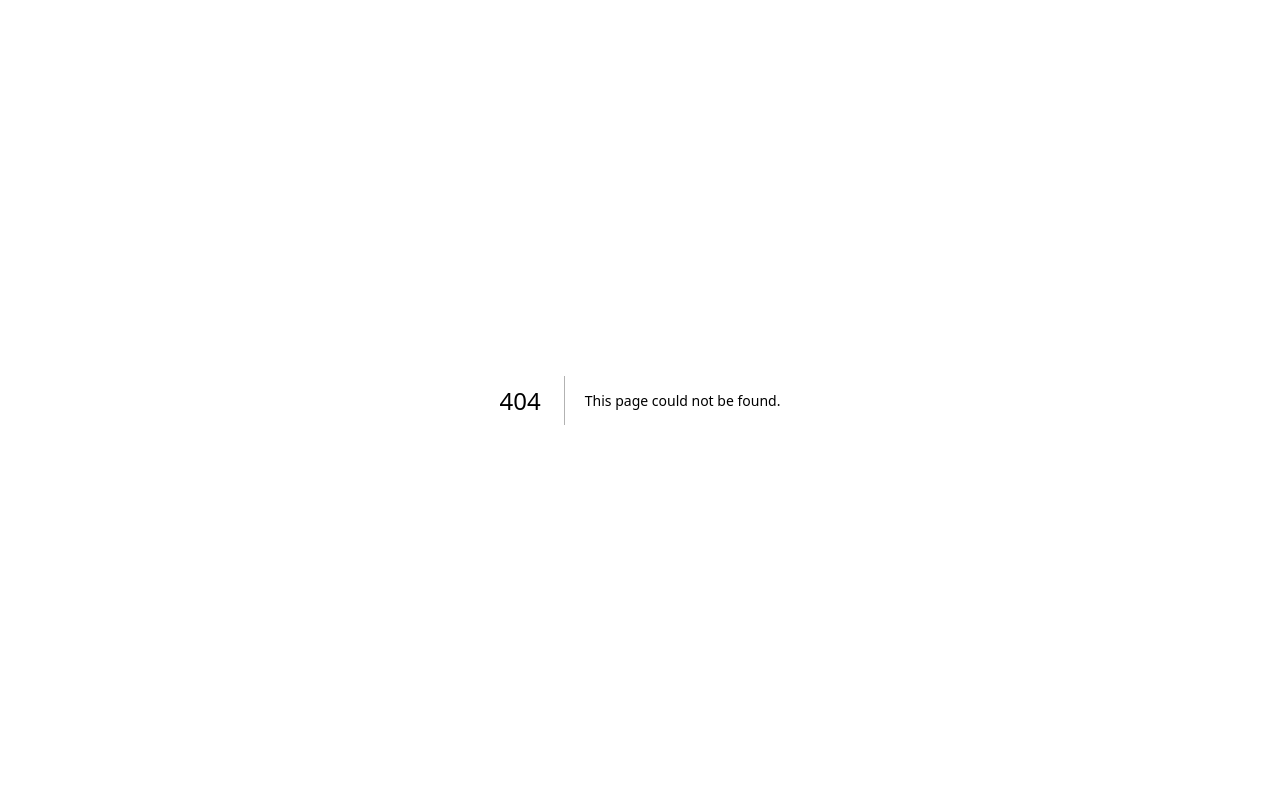
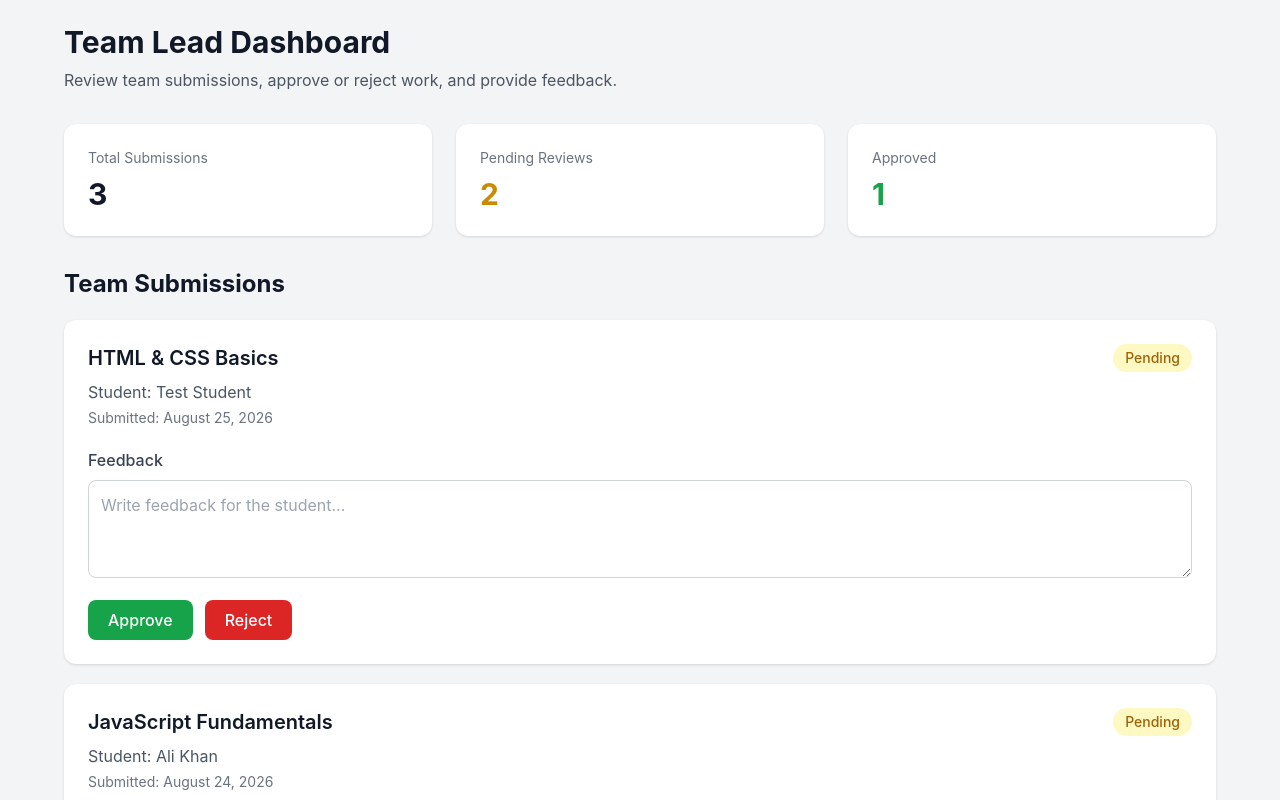
Before and after one commit to bahrozabbas123-cloud/educore-lms-frontend, a Next.js app: page /team-lead in a window 1280 px wide. Before the commit this address had no page. Shown: the top 800 px of the page. Built offline with nearby package versions, Linux system fonts and the light colour scheme.

Commit message:
Complete Week 2 Day 6 Team Lead Dashboard

```diff
--- /dev/null
+++ b/src/app/team-lead/page.tsx
@@ -0,0 +1,199 @@
+"use client";
+
+import { useState } from "react";
+
+type Submission = {
+  id: number;
+  student: string;
+  assignment: string;
+  submittedAt: string;
+  status: "Pending" | "Approved" | "Rejected";
+};
+
+const initialSubmissions: Submission[] = [
+  {
+    id: 1,
+    student: "Test Student",
+    assignment: "HTML & CSS Basics",
+    submittedAt: "August 25, 2026",
+    status: "Pending",
+  },
+  {
+    id: 2,
+    student: "Ali Khan",
+    assignment: "JavaScript Fundamentals",
+    submittedAt: "August 24, 2026",
+    status: "Pending",
+  },
+  {
+    id: 3,
+    student: "Sara Ahmed",
+    assignment: "React Components",
+    submittedAt: "August 23, 2026",
+    status: "Approved",
+  },
+];
+
+export default function TeamLeadDashboard() {
+  const [submissions, setSubmissions] =
+    useState<Submission[]>(initialSubmissions);
+
+  const [feedback, setFeedback] = useState<Record<number, string>>({});
+
+  const updateStatus = (
+    id: number,
+    status: "Approved" | "Rejected"
+  ) => {
+    setSubmissions((current) =>
+      current.map((submission) =>
+        submission.id === id
+          ? { ...submission, status }
+          : submission
+      )
+    );
+  };
+
+  return (
+    <main className="min-h-screen bg-gray-100 p-6">
+      <div className="mx-auto max-w-6xl">
+        {/* Header */}
+        <div>
+          <h1 className="text-3xl font-bold text-gray-900">
+            Team Lead Dashboard
+          </h1>
+
+          <p className="mt-2 text-gray-600">
+            Review team submissions, approve or reject work, and provide
+            feedback.
+          </p>
+        </div>
+
+        {/* Statistics */}
+        <div className="mt-8 grid gap-6 md:grid-cols-3">
+          <div className="rounded-xl bg-white p-6 shadow">
+            <p className="text-sm text-gray-500">
+              Total Submissions
+            </p>
+
+            <p className="mt-2 text-3xl font-bold text-gray-900">
+              {submissions.length}
+            </p>
+          </div>
+
+          <div className="rounded-xl bg-white p-6 shadow">
+            <p className="text-sm text-gray-500">
+              Pending Reviews
+            </p>
+
+            <p className="mt-2 text-3xl font-bold text-yellow-600">
+              {
+                submissions.filter(
+                  (submission) => submission.status === "Pending"
+                ).length
+              }
+            </p>
+          </div>
+
+          <div className="rounded-xl bg-white p-6 shadow">
+            <p className="text-sm text-gray-500">
+              Approved
+            </p>
+
+            <p className="mt-2 text-3xl font-bold text-green-600">
+              {
+                submissions.filter(
+                  (submission) => submission.status === "Approved"
+                ).length
+              }
+            </p>
+          </div>
+        </div>
+
+        {/* Submissions */}
+        <div className="mt-8">
+          <h2 className="text-2xl font-bold text-gray-900">
+            Team Submissions
+          </h2>
+
+          <div className="mt-5 space-y-5">
+            {submissions.map((submission) => (
+              <div
+                key={submission.id}
+                className="rounded-xl bg-white p-6 shadow"
+              >
+                <div className="flex flex-col justify-between gap-4 md:flex-row">
+                  <div>
+                    <h3 className="text-xl font-semibold text-gray-900">
+                      {submission.assignment}
+                    </h3>
+
+                    <p className="mt-2 text-gray-600">
+                      Student: {submission.student}
+                    </p>
+
+                    <p className="mt-1 text-sm text-gray-500">
+                      Submitted: {submission.submittedAt}
+                    </p>
+                  </div>
+
+                  <span
+                    className={`h-fit rounded-full px-3 py-1 text-sm font-medium ${
+                      submission.status === "Approved"
+                        ? "bg-green-100 text-green-700"
+                        : submission.status === "Rejected"
+                        ? "bg-red-100 text-red-700"
+                        : "bg-yellow-100 text-yellow-700"
+                    }`}
+                  >
+                    {submission.status}
+                  </span>
+                </div>
+
+                {/* Feedback */}
+                <div className="mt-5">
+                  <label className="mb-2 block font-medium text-gray-700">
+                    Feedback
+                  </label>
+
+                  <textarea
+                    value={feedback[submission.id] || ""}
+                    onChange={(event) =>
+                      setFeedback({
+                        ...feedback,
+                        [submission.id]: event.target.value,
+                      })
+                    }
+                    placeholder="Write feedback for the student..."
+                    rows={3}
+                    className="w-full rounded-lg border border-gray-300 bg-white p-3 text-gray-900 placeholder-gray-400 outline-none focus:border-blue-500 focus:ring-2 focus:ring-blue-200"
+                  />
+                </div>
+
+                {/* Actions */}
+                <div className="mt-4 flex gap-3">
+                  <button
+                    onClick={() =>
+                      updateStatus(submission.id, "Approved")
+                    }
+                    className="rounded-lg bg-green-600 px-5 py-2 font-medium text-white hover:bg-green-700"
+                  >
+                    Approve
+                  </button>
+
+                  <button
+                    onClick={() =>
+                      updateStatus(submission.id, "Rejected")
+                    }
+                    className="rounded-lg bg-red-600 px-5 py-2 font-medium text-white hover:bg-red-700"
+                  >
+                    Reject
+                  </button>
+                </div>
+              </div>
+            ))}
+          </div>
+        </div>
+      </div>
+    </main>
+  );
+}
```
